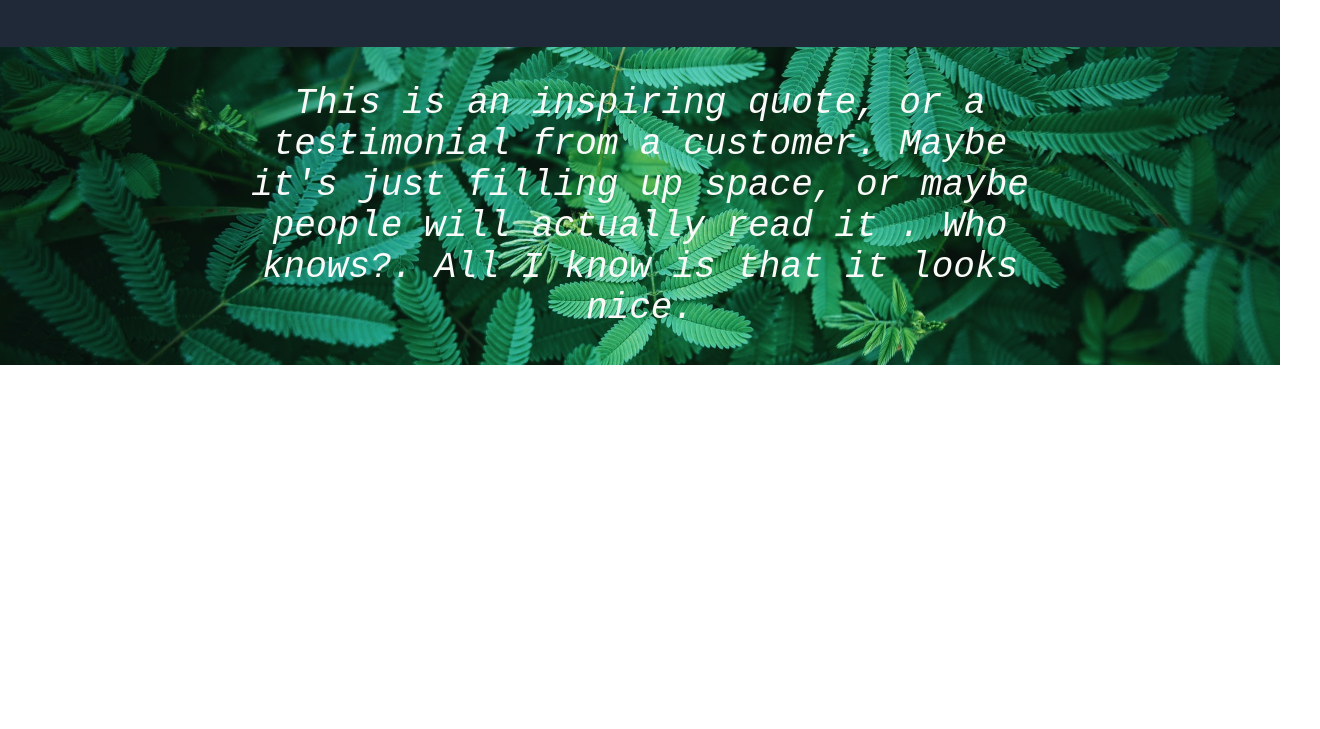
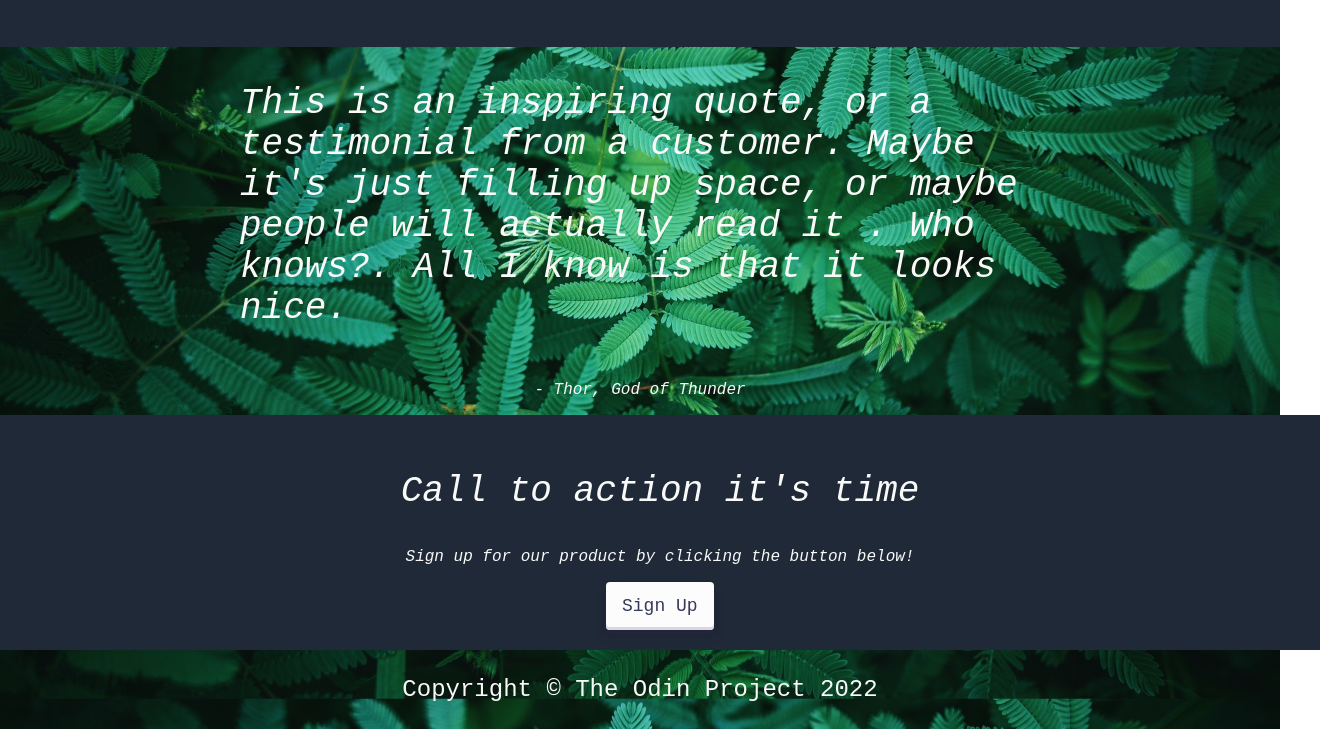
Before and after one commit to DeanFeathers/odin-landing-page, a plain HTML site: page index.html in a window 1280 px wide. Shown: the part 1067-1796 px from the top of the page, 1320 px wide, since content can reach past the window. Before the commit the page ends 1432 px from the top, so only its background shows below. Drawn offline with Linux system fonts and the light colour scheme.

Commit message:
Footer added and final touchups complete

```diff
--- a/index.html
+++ b/index.html
@@ -20,7 +20,7 @@
       <p class="main-text">THIS WEBSITE IS AWESOME</p>
       <p class="secondary-text">This website has some subtext that goes here under the main title. It's a smaller font and the color is lower contrast.</p>
       <div class="button-container">
-      <button class="button-30">Sign Up</button>
+      <button class="sign-up-button">Sign Up</button>
       </div>
     </div>
 
@@ -51,8 +51,20 @@
         . Who knows?. All I know is that it looks nice.
       </p>
     </div>
+    <p class="reference-text"> - Thor, God of Thunder </p>
+
+
+  <div class="third-section">
+      <p class="sign-up-text">Call to action it's time</p>
+      <p class="reference-text">Sign up for our product by clicking the button below!</p>
+      <div class="button-container">
+        <button class="sign-up-button">Sign Up</button>
+      </div>
   </div>
 
-  <div class="third-section"></div>
+    <div class="footer">
+      <p class="footer-text">Copyright © The Odin Project 2022</p>
+    </div>
+  </div>
   </body>
 </html>
--- a/styles.css
+++ b/styles.css
@@ -80,7 +80,7 @@ body {
   text-align: center;
 }
 
-.button-30 {
+.sign-up-button {
   align-items: center;
   appearance: none;
   background-color: #FCFCFD;
@@ -104,16 +104,16 @@ body {
   font-size: 18px;
 }
 
-.button-30:focus {
+.sign-up-button:focus {
   box-shadow: #D6D6E7 0 0 0 1.5px inset, rgba(45, 35, 66, 0.4) 0 2px 4px, rgba(45, 35, 66, 0.3) 0 7px 13px -3px, #D6D6E7 0 -3px 0 inset;
 }
 
-.button-30:hover {
+.sign-up-button:hover {
   box-shadow: rgba(45, 35, 66, 0.4) 0 4px 8px, rgba(45, 35, 66, 0.3) 0 7px 13px -3px, #D6D6E7 0 -3px 0 inset;
   transform: translateY(-2px);
 }
 
-.button-30:active {
+.sign-up-button:active {
   box-shadow: #D6D6E7 0 3px 7px inset;
   transform: translateY(2px);
 }
@@ -138,7 +138,7 @@ body {
 
 .image-section-container {
   display: flex;
-  align-items: center;
+  align-items: left;
   justify-content: center;
   padding: 50px;
   gap: 50px;
@@ -157,8 +157,43 @@ body {
   width: 800px;
 	}
 
+  .reference-text {
+  font-style: italic;
+  color: #F9FAF8;
+  display: flex;
+  justify-content: center;
+  text-align: left;
+	}
+
 .quote-container {
   display: flex;
   justify-content: center;
+  text-align: left;
+}
+
+.third-section {
+  background-color: #1F2937;
+  height: auto;
+  width: 100%;
+  display: inline-block;
+  padding: 20px;
+}
+
+.sign-up-text {
+  font-size: 36px;
+  font-style: italic;
+  color: #F9FAF8;
+  display: flex;
+  justify-content: center;
+  text-align: left;
+}
+
+.footer {
+  padding: 2px;
+}
+
+.footer-text {
+  font-size: 24px;
+  color: #F9FAF8;
   text-align: center;
 }
```
